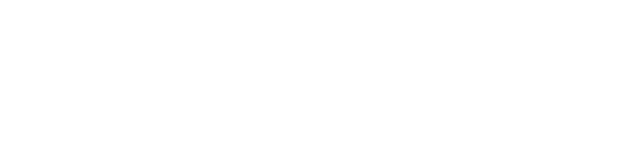
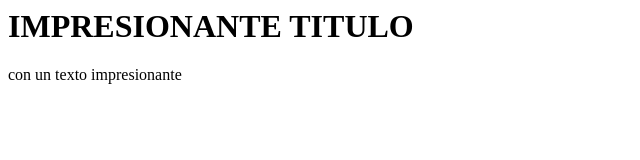
Before and after one commit to vivaodoo/DAW_Tarea1.6, a plain HTML site: page index.html in a window 1280 px wide. Shown: the whole page, without its empty margins (0-640 px from the left). Drawn offline with Linux system fonts and the light colour scheme.

Commit message:
segunda version

```diff
--- a/index.html
+++ b/index.html
@@ -2,5 +2,7 @@
 	<head>
 	</head>
 	<body>
+		<h1>IMPRESIONANTE TITULO</h1>
+		<p>con un texto impresionante</p>
 	</body>
 </html>
```
